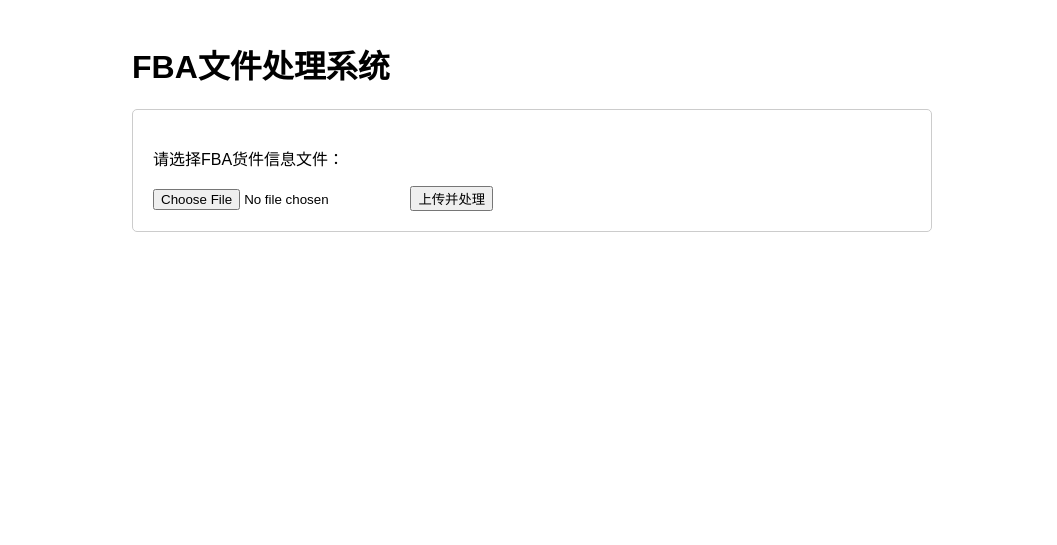
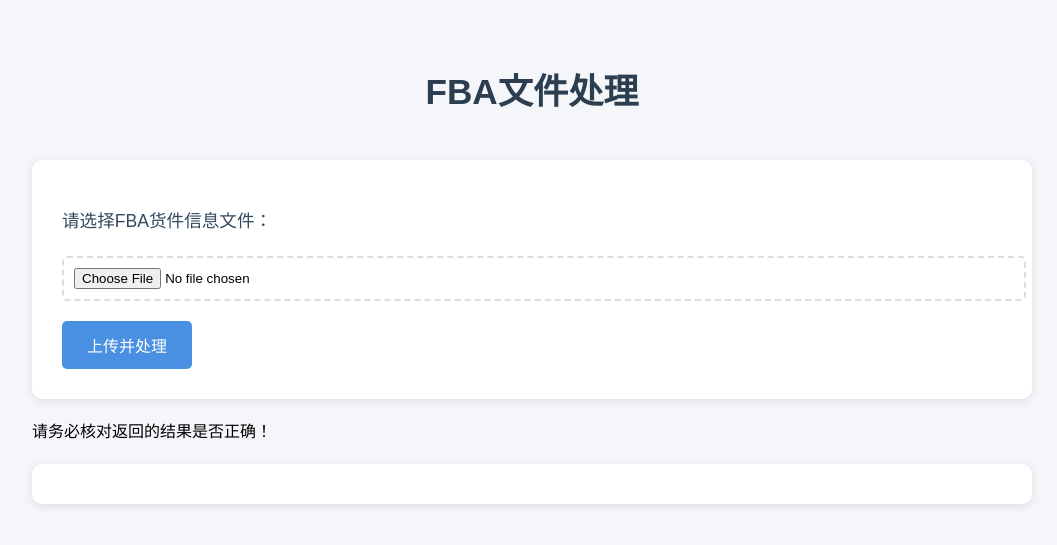
Before and after one commit to Robin3910/amazon_fba_info_handle, a Flask app: page / in a window 1280 px wide. Shown: the top 545 px of the page, without its empty margins (108-1165 px from the left). Run offline with Flask 3, Linux system fonts and the light colour scheme.

Commit message:
update: 调整页面样式

```diff
--- a/main.py
+++ b/main.py
@@ -2,6 +2,7 @@ from flask import Flask, request, send_file, render_template, url_for
 import os
 from werkzeug.utils import secure_filename
 import pandas as pd
+import openpyxl
 import datetime
 from typing import Dict, Any
 from concurrent.futures import ThreadPoolExecutor
@@ -55,7 +56,8 @@ class ExcelProcessor:
                 '型号': model,
                 '颜色': product_info[3],
                 '规格': product_info[1],
-                '建单数量': row['申报量']
+                '建单数量': row['申报量'],
+                'FNSKU': row['FNSKU']
             }
 
     def process_product_summary(self):
@@ -148,8 +150,8 @@ class ExcelProcessor:
                     '报关单价': '',
                     '平台售价': '',
                     '备注': '',
-                    '透明计划标签（MSKU）': '',
-                    '标签(FNSKU)': '',
+                    '透明计划标签（MSKU）': msku,
+                    '标签(FNSKU)': msku_info['FNSKU'],
                     '外箱标签': '',
                     '班级': ''
                 }
@@ -196,7 +198,25 @@ class TaskManager:
             timestamp = datetime.datetime.now().strftime('%Y%m%d_%H%M%S')
             result_filename = f'result_{timestamp}.xlsx'
             result_path = os.path.join(app.config['RESULT_FOLDER'], result_filename)
-            result_df.to_excel(result_path, index=False)
+
+            # 创建ExcelWriter对象以设置单元格格式
+            writer = pd.ExcelWriter(result_path, engine='openpyxl')
+            result_df.to_excel(writer, index=False)
+
+            # 获取工作表
+            worksheet = writer.sheets['Sheet1']
+
+            # 设置所有列的宽度为12
+            for col in worksheet.columns:
+                worksheet.column_dimensions[col[0].column_letter].width = 20
+
+            # 设置所有行的高度为12
+            for row in worksheet.rows:
+                worksheet.row_dimensions[row[0].row].height = 35
+                for cell in row:
+                    cell.alignment = openpyxl.styles.Alignment(horizontal='center', vertical='center')
+
+            writer.close()
 
             with self.lock:
                 self.results[task_id] = {
--- a/templates/index.html
+++ b/templates/index.html
@@ -4,37 +4,109 @@
     <title>FBA文件处理</title>
     <meta charset="utf-8">
     <style>
+        :root {
+            --primary-color: #4a90e2;
+            --success-color: #2ecc71;
+            --error-color: #e74c3c;
+            --background-color: #f5f6fa;
+        }
+
         body {
-            font-family: Arial, sans-serif;
-            max-width: 800px;
+            font-family: 'PingFang SC', 'Microsoft YaHei', sans-serif;
+            max-width: 1000px;
             margin: 0 auto;
+            padding: 40px 20px;
+            background-color: var(--background-color);
+            line-height: 1.6;
+        }
+
+        h1 {
+            text-align: center;
+            color: #2c3e50;
+            margin-bottom: 40px;
+            font-size: 2.2em;
+        }
+
+        .upload-form {
+            background: white;
+            margin: 20px 0;
+            padding: 30px;
+            border-radius: 10px;
+            box-shadow: 0 2px 10px rgba(0, 0, 0, 0.1);
+        }
+
+        .upload-form p {
+            color: #34495e;
+            font-size: 1.1em;
+            margin-bottom: 20px;
+        }
+
+        input[type="file"] {
+            width: 100%;
+            padding: 10px;
+            margin-bottom: 20px;
+            border: 2px dashed #dcdde1;
+            border-radius: 5px;
+            cursor: pointer;
+        }
+
+        input[type="file"]:hover {
+            border-color: var(--primary-color);
+        }
+
+        button {
+            background-color: var(--primary-color);
+            color: white;
+            padding: 12px 25px;
+            border: none;
+            border-radius: 5px;
+            cursor: pointer;
+            font-size: 1em;
+            transition: all 0.3s ease;
+        }
+
+        button:hover {
+            background-color: #357abd;
+            transform: translateY(-2px);
+            box-shadow: 0 2px 8px rgba(74, 144, 226, 0.3);
+        }
+
+        #result {
+            background: white;
+            margin-top: 20px;
             padding: 20px;
+            border-radius: 10px;
+            box-shadow: 0 2px 10px rgba(0, 0, 0, 0.1);
         }
-        .upload-form {
-            margin: 20px 0;
-            padding: 20px;
-            border: 1px solid #ccc;
-            border-radius: 5px;
+
+        .success {
+            color: var(--success-color);
+            font-weight: bold;
         }
-        #result {
-            margin-top: 20px;
-            padding: 10px;
-            display: none;
+
+        .error {
+            color: var(--error-color);
+            font-weight: bold;
         }
-        .success {
-            color: green;
-        }
-        .error {
-            color: red;
-        }
+
         .loading-spinner {
             width: 40px;
             height: 40px;
-            margin: 10px auto;
-            border: 4px solid #f3f3f3;
-            border-top: 4px solid #3498db;
+            margin: 20px auto;
+            border: 3px solid #f3f3f3;
+            border-top: 3px solid var(--primary-color);
             border-radius: 50%;
             animation: spin 1s linear infinite;
+        }
+
+        a {
+            color: var(--primary-color);
+            text-decoration: none;
+            font-weight: bold;
+        }
+
+        a:hover {
+            text-decoration: underline;
         }
 
         @keyframes spin {
@@ -44,7 +116,7 @@
     </style>
 </head>
 <body>
-    <h1>FBA文件处理系统</h1>
+    <h1>FBA文件处理</h1>
     <div class="upload-form">
         <form id="uploadForm">
             <p>请选择FBA货件信息文件：</p>
@@ -52,6 +124,7 @@
             <button type="submit">上传并处理</button>
         </form>
     </div>
+    <p>请务必核对返回的结果是否正确！</p>
     <div id="result"></div>
 
     <script>
```
